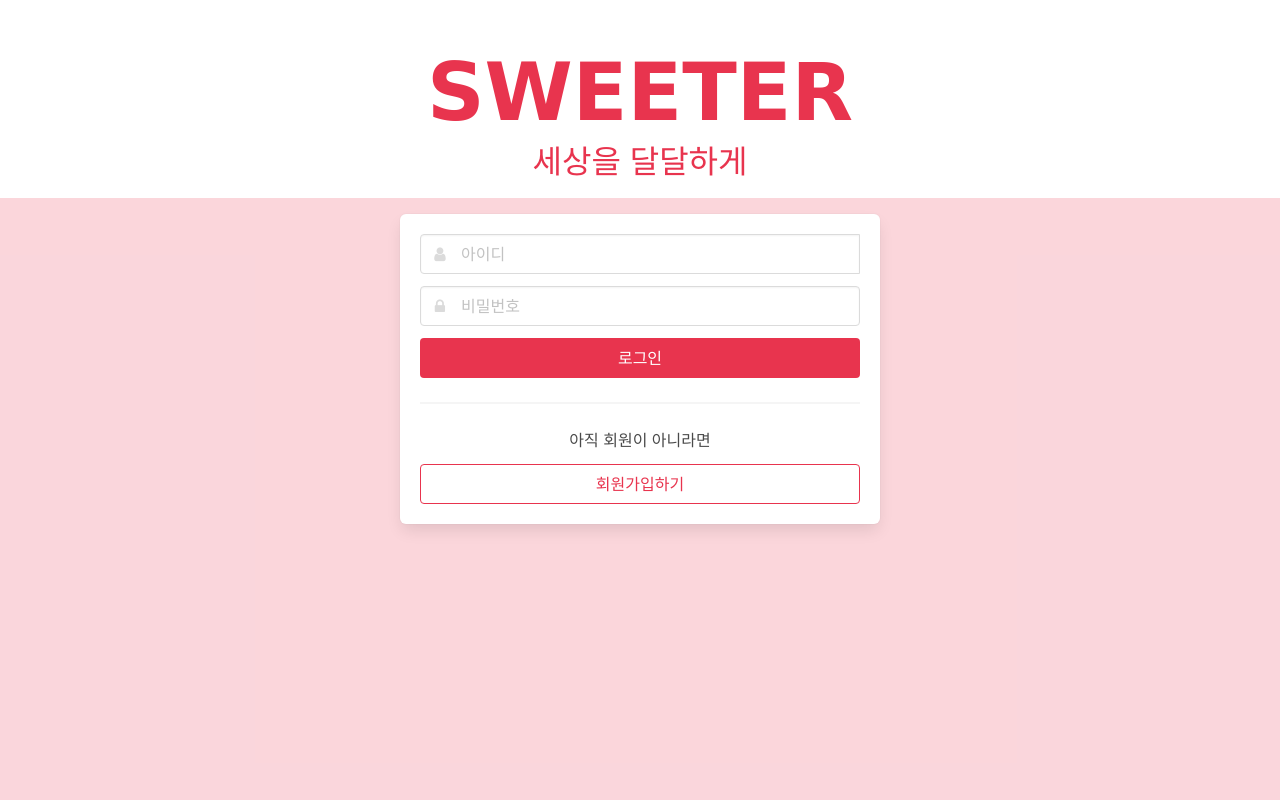
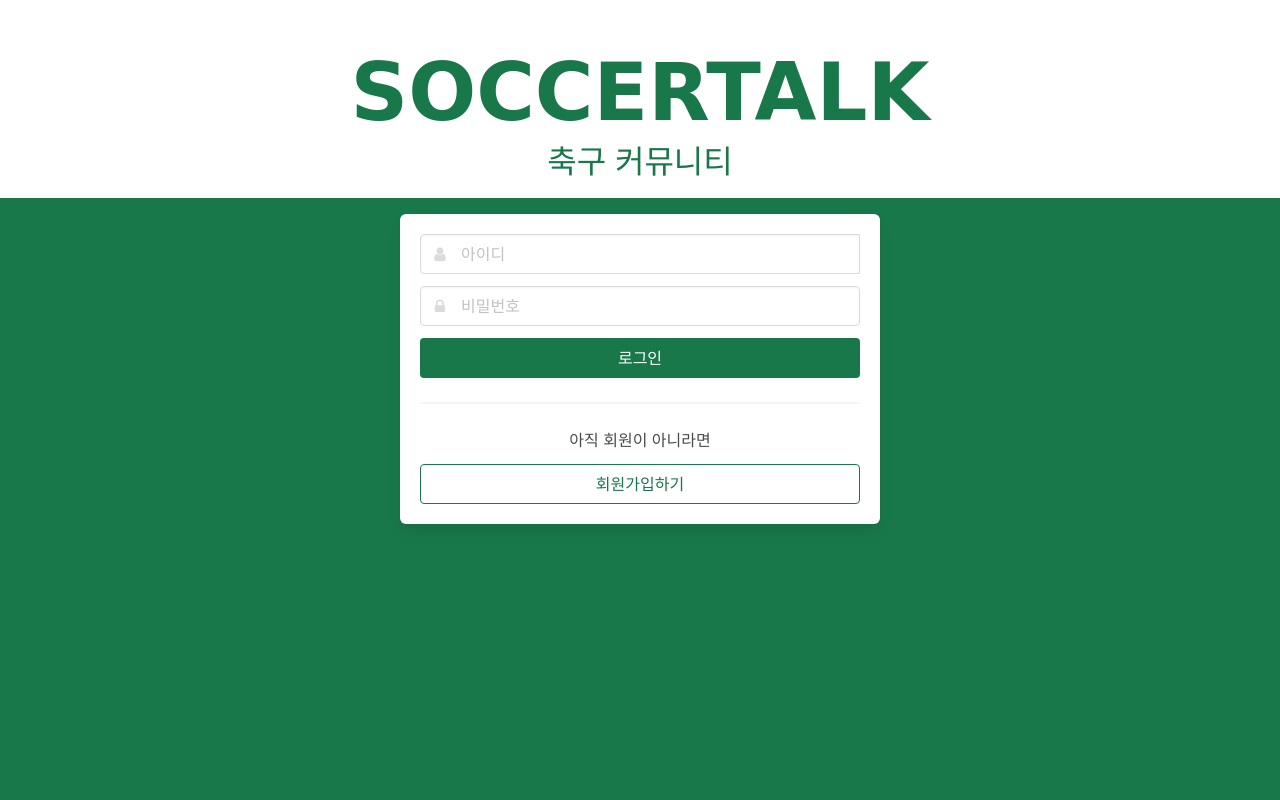
Before and after one commit to kyebalza/FootBall_INFO, a Flask app: page /login in a window 1280 px wide. Run offline with Flask 2, Linux system fonts and the light colour scheme; some libraries are stand-ins or nearby versions; some web fonts are replaced.

Commit message:
사진 파일 및 css 변경

```diff
--- a/templates/login.html
+++ b/templates/login.html
@@ -29,8 +29,9 @@
 
     <style>
         body {
-            background-color: RGBA(232, 52, 78, 0.2);
+            background-color: #19784a;
             min-height: 100vh;
+            color: #19784a;
         }
 
         .section {
@@ -51,19 +52,19 @@
         }
 
         .is-sparta {
-            color: #e8344e !important;
+            color: #19784a !important;
         }
 
         .button.is-sparta {
-            background-color: #e8344e;
+            background-color: #19784a;
             border-color: transparent;
             color: #fff !important;
         }
 
         .button.is-sparta.is-outlined {
             background-color: transparent;
-            border-color: #e8344e;
-            color: #e8344e !important;
+            border-color: #19784a;
+            color: #19784a !important;
         }
 
         .help {
@@ -221,8 +222,8 @@
 <body>
 <section class="hero is-white">
     <div class="hero-body has-text-centered" style="padding-bottom:1rem;margin:auto;">
-        <h1 class="title is-sparta">SWEETER</h1>
-        <h3 class="subtitle is-sparta">세상을 달달하게</h3>
+        <h1 class="title is-sparta">SOCCERTALK</h1>
+        <h3 class="subtitle is-sparta">축구 커뮤니티</h3>
     </div>
 </section>
 <section class="section">
```
Also changed, not shown: static/mystyle.css (+5 -5 lines), static/logo.png, static/soccer.png (added).
